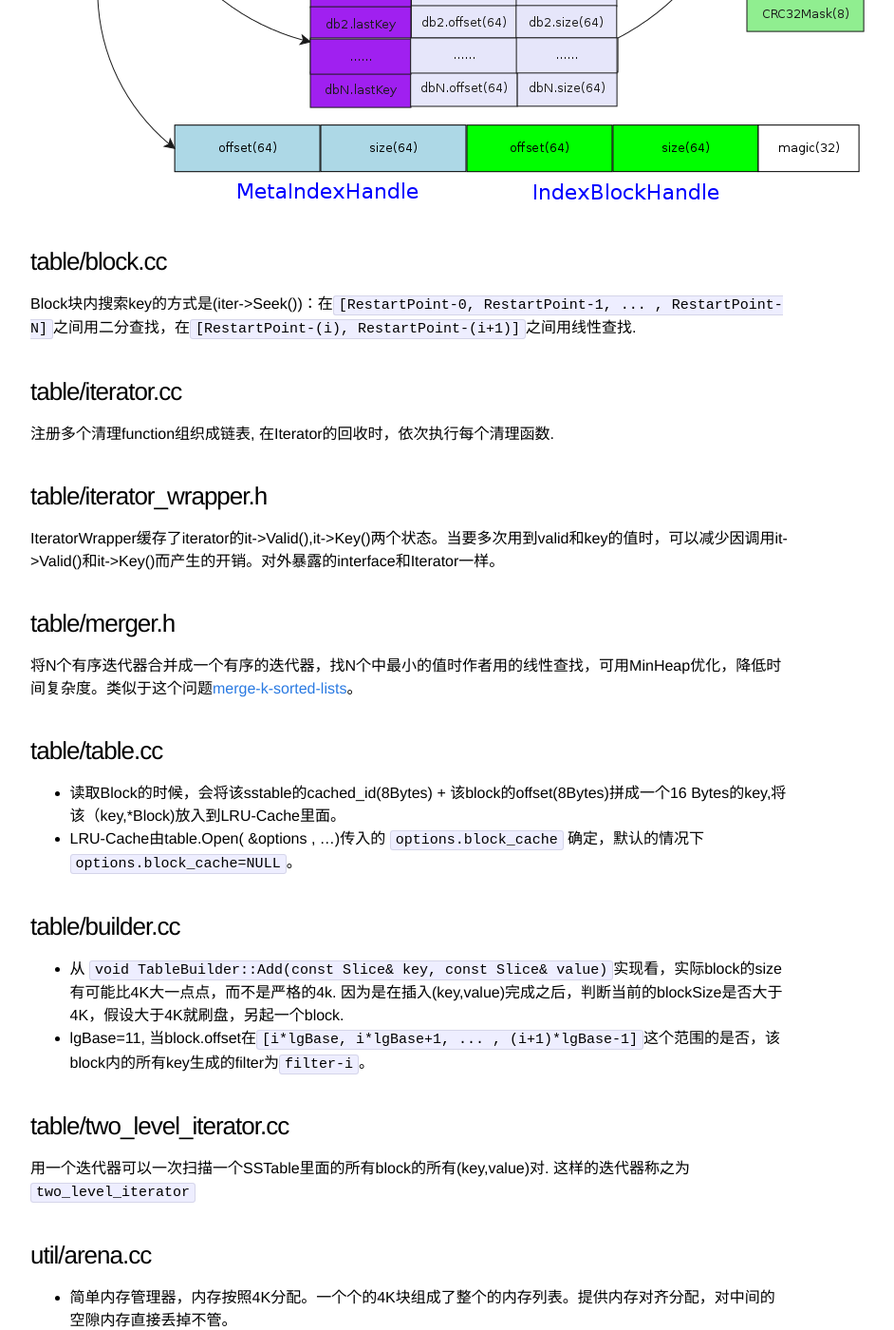
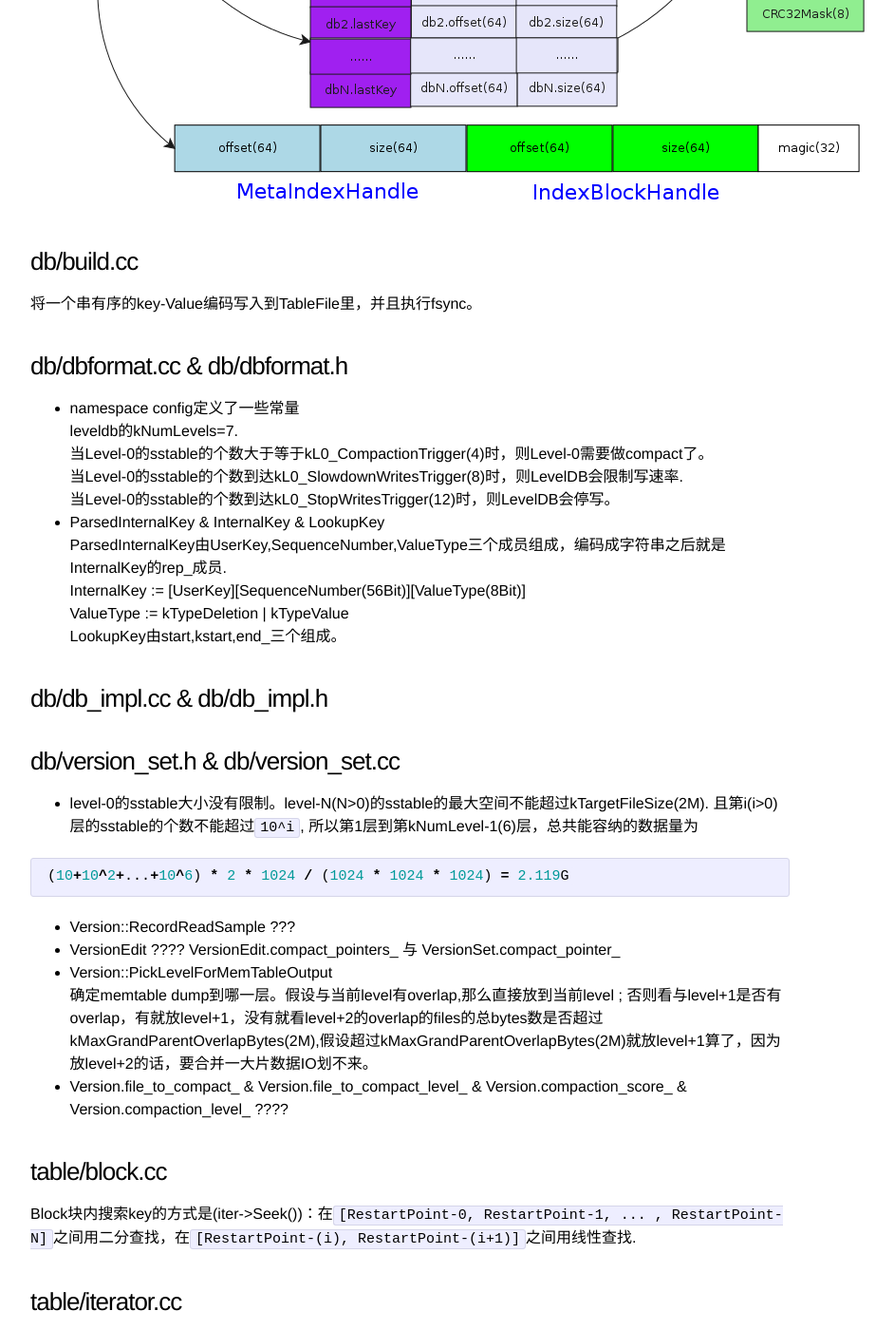
Before and after one commit to SteNicholas/openinx.github.io, a Jekyll site: the page built from _posts/2014-08-11-leveldb-notes.md, in a window 1280 px wide and 1400 px high, scrolled down 1254 px. Shown: the whole window at 95% size, without its empty margins (208-1150 px from the left). Built offline with Jekyll 4.4.1, drawn with Linux system fonts in a browser that asks for light colours; Markdown is read by kramdown in place of the engine named in the settings; comment, search, counter and statistics services are not loaded; some of the changed text lies outside the part shown.

Commit message:
leveldb notes

````diff
--- a/_posts/2014-08-11-leveldb-notes.md
+++ b/_posts/2014-08-11-leveldb-notes.md
@@ -26,6 +26,36 @@ tags: [ leveldb ]
 
 ![Alt TableFormat.png](/images/TableFormat.png)
 
+### db/build.cc
+将一个串有序的key-Value编码写入到TableFile里，并且执行fsync。
+
+### db/dbformat.cc & db/dbformat.h
+* namespace config定义了一些常量
+leveldb的kNumLevels=7.
+当Level-0的sstable的个数大于等于kL0_CompactionTrigger(4)时，则Level-0需要做compact了。
+当Level-0的sstable的个数到达kL0_SlowdownWritesTrigger(8)时，则LevelDB会限制写速率.
+当Level-0的sstable的个数到达kL0_StopWritesTrigger(12)时，则LevelDB会停写。
+* ParsedInternalKey & InternalKey & LookupKey
+ParsedInternalKey由UserKey,SequenceNumber,ValueType三个成员组成，编码成字符串之后就是InternalKey的rep_成员.
+InternalKey := [UserKey][SequenceNumber(56Bit)][ValueType(8Bit)]
+ValueType := kTypeDeletion | kTypeValue
+LookupKey由start,kstart,end_三个组成。
+
+### db/db_impl.cc & db/db_impl.h
+
+### db/version_set.h & db/version_set.cc
+* level-0的sstable大小没有限制。level-N(N>0)的sstable的最大空间不能超过kTargetFileSize(2M). 且第i(i>0)层的sstable的个数不能超过`10^i`, 所以第1层到第kNumLevel-1(6)层，总共能容纳的数据量为
+
+```cpp
+(10+10^2+...+10^6) * 2 * 1024 / (1024 * 1024 * 1024) = 2.119G
+```
+
+* Version::RecordReadSample ???
+* VersionEdit ????  VersionEdit.compact_pointers_ 与 VersionSet.compact_pointer_
+* Version::PickLevelForMemTableOutput
+  确定memtable dump到哪一层。假设与当前level有overlap,那么直接放到当前level ; 否则看与level+1是否有overlap，有就放level+1，没有就看level+2的overlap的files的总bytes数是否超过kMaxGrandParentOverlapBytes(2M),假设超过kMaxGrandParentOverlapBytes(2M)就放level+1算了，因为放level+2的话，要合并一大片数据IO划不来。
+* Version.file_to_compact_ & Version.file_to_compact_level_ & Version.compaction_score_ & Version.compaction_level_ ????
+
 ### table/block.cc
 
 Block块内搜索key的方式是(iter->Seek())：在`[RestartPoint-0, RestartPoint-1, ... , RestartPoint-N]`之间用二分查找，在`[RestartPoint-(i), RestartPoint-(i+1)]`之间用线性查找.
@@ -45,7 +75,7 @@ IteratorWrapper缓存了iterator的it->Valid(),it->Key()两个状态。当要多
 ### table/table.cc
 
 * 读取Block的时候，会将该sstable的cached_id(8Bytes) + 该block的offset(8Bytes)拼成一个16 Bytes的key,将该（key,*Block)放入到LRU-Cache里面。
-* LRU-Cache由table.Open( &options , ...)传入的 `options.block_cache` 确定，默认的情况下 `options.block_cache=NULL`。
+* LRU-Cache由table.Open( &options , ...)传入的 `options.block_cache` 确定，默认的情况下 `options.block_cache=NewLRUCache(8 << 20)`。
 
 ### table/builder.cc
 
@@ -53,7 +83,7 @@ IteratorWrapper缓存了iterator的it->Valid(),it->Key()两个状态。当要多
 * lgBase=11, 当block.offset在`[i*lgBase, i*lgBase+1, ... , (i+1)*lgBase-1]`这个范围的是否，该block内的所有key生成的filter为`filter-i`。
 
 ### table/two_level_iterator.cc
-用一个迭代器可以一次扫描一个SSTable里面的所有block的所有(key,value)对. 这样的迭代器称之为`two_level_iterator`
+用一个迭代器可以依次扫描一层Level的所有SSTable里面的所有block的所有(key,value)对. 这样的迭代器称之为`two_level_iterator`
 
 ### util/arena.cc
 
````
